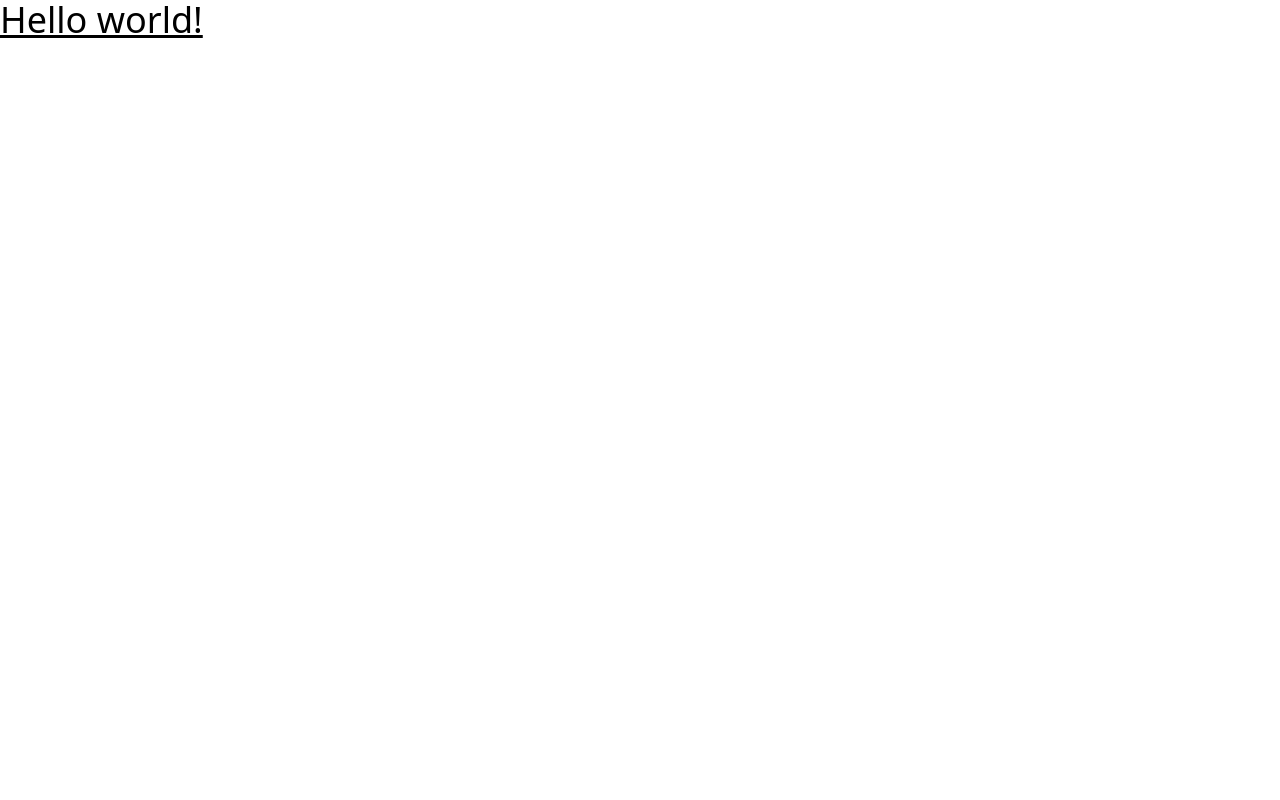
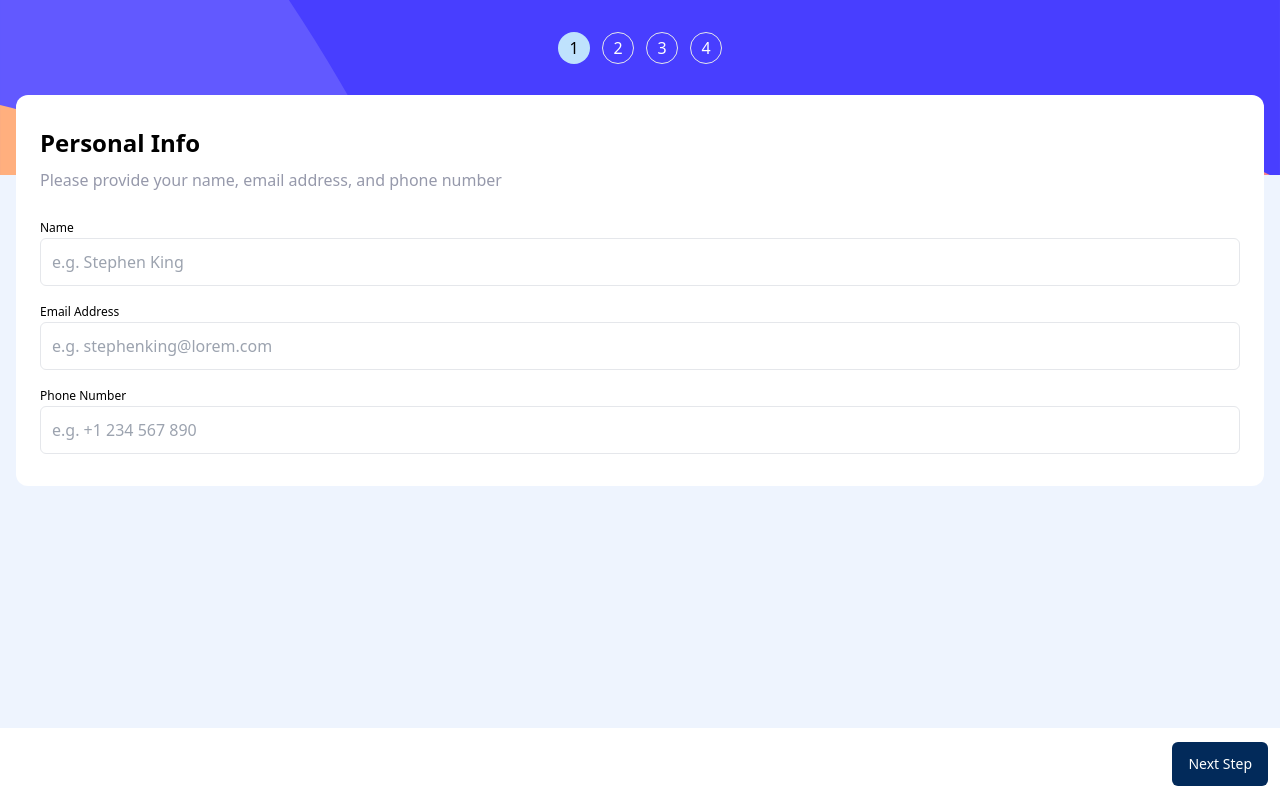
Before and after one commit to talhaimran777/multi-step-form-challenge, a Next.js app: page / in a window 1280 px wide. Built offline with nearby package versions, Linux system fonts and the light colour scheme.

Commit message:
Worked on step1 design.

```diff
--- /dev/null
+++ b/src/components/Footer.tsx
@@ -0,0 +1,11 @@
+const Footer = () => {
+  return (
+    <div className="bg-white h-[72px] flex items-center justify-end px-3 fixed w-full bottom-0">
+      <button className="bg-[#022a5a] text-white py-3 px-4 rounded-md text-sm">
+        Next Step
+      </button>
+    </div>
+  );
+};
+
+export default Footer;
--- /dev/null
+++ b/src/components/InputGroup.tsx
@@ -0,0 +1,26 @@
+import { InputGroupProps } from "interfaces/index";
+import React from "react";
+
+const InputGroup: React.FC<InputGroupProps> = ({
+  name,
+  label,
+  type,
+  placeholder,
+  inputClasses,
+}) => {
+  return (
+    <>
+      <label className="text-xs" htmlFor={name}>
+        {label}
+      </label>
+      <input
+        type={type}
+        name={name}
+        placeholder={placeholder}
+        className={`block border rounded-md p-[11px] w-full ${inputClasses}`}
+      />
+    </>
+  );
+};
+
+export default InputGroup;
--- /dev/null
+++ b/src/components/Layout.tsx
@@ -0,0 +1,16 @@
+import React from "react";
+import Step1Content from "components/Step1Content";
+import NavigationBar from "components/NavigationBar";
+import Footer from "components/Footer";
+
+const Layout = () => {
+  return (
+    <div className="h-screen w-screen bg-[#EEF4FE]">
+      <NavigationBar />
+      <Step1Content />
+      <Footer />
+    </div>
+  );
+};
+
+export default Layout;
--- /dev/null
+++ b/src/components/NavigationBar.tsx
@@ -0,0 +1,15 @@
+import Steps from "components/Steps";
+
+const NavigationBar = () => {
+  return (
+    <div
+      className={
+        'h-[175px] bg-[url("/images/bg-sidebar-mobile.svg")] bg-no-repeat bg-cover flex justify-center'
+      }
+    >
+      <Steps />
+    </div>
+  );
+};
+
+export default NavigationBar;
--- /dev/null
+++ b/src/components/Step1Content.tsx
@@ -0,0 +1,43 @@
+import InputGroup from "components/InputGroup";
+
+const Step1Content = () => {
+  return (
+    <>
+      <div className="bg-white px-6 py-8 rounded-xl mx-4 -mt-20">
+        <h1 className="text-2xl mb-[9px] font-bold">Personal Info</h1>
+        <p className="text-base mb-[22px] text-[#9699ab]">
+          Please provide your name, email address, and phone number
+        </p>
+
+        <div className="mb-3">
+          <InputGroup
+            name="name"
+            label="Name"
+            type="text"
+            placeholder="e.g. Stephen King"
+          />
+        </div>
+
+        <div className="mb-3">
+          <InputGroup
+            name="email"
+            label="Email Address"
+            type="email"
+            placeholder="e.g. stephenking@lorem.com"
+          />
+        </div>
+
+        <div>
+          <InputGroup
+            name="phoneNumber"
+            label="Phone Number"
+            type="text"
+            placeholder="e.g. +1 234 567 890"
+          />
+        </div>
+      </div>
+    </>
+  );
+};
+
+export default Step1Content;
--- /dev/null
+++ b/src/components/Steps.tsx
@@ -0,0 +1,44 @@
+import { Step } from "interfaces/index";
+
+const Steps = () => {
+  const steps: Step[] = [
+    {
+      number: 1,
+      isActive: true,
+    },
+    {
+      number: 2,
+      isActive: false,
+    },
+    {
+      number: 3,
+      isActive: false,
+    },
+    {
+      number: 4,
+      isActive: false,
+    },
+  ];
+
+  const Step = (step: Step) => {
+    const dynamicClasses = step.isActive ? "bg-[#bfe2fd]" : "border text-white";
+
+    return (
+      <span
+        className={`h-8 w-8 rounded-full flex justify-center items-center ${dynamicClasses}`}
+      >
+        {step.number}
+      </span>
+    );
+  };
+
+  return (
+    <>
+      <div className="mt-8 flex justify-between gap-3">
+        {steps.map((step) => Step(step))}
+      </div>
+    </>
+  );
+};
+
+export default Steps;
--- a/src/pages/index.tsx
+++ b/src/pages/index.tsx
@@ -1,3 +1,4 @@
+import Layout from "components/Layout";
 import Head from "next/head";
 
 export default function Home() {
@@ -10,9 +11,7 @@ export default function Home() {
         <link rel="icon" href="/favicon.ico" />
       </Head>
       <main>
-        <h1 className="text-4xl font-light underline">
-          Hello world!
-        </h1>
+        <Layout />
       </main>
     </>
   );
--- a/tsconfig.json
+++ b/tsconfig.json
@@ -17,7 +17,8 @@
     "paths": {
       "components/*": ["./src/components/*"],
       "styles/*": ["./src/styles/*"],
-      "images/*": ["./public/images/*"]
+      "images/*": ["./public/images/*"],
+      "interfaces/*": ["./src/interfaces/*"]
     }
   },
   "include": ["next-env.d.ts", "**/*.ts", "**/*.tsx"],
```
Also changed, not shown: src/interfaces/index.ts (added, +12 -0 lines), public/images/bg-sidebar-mobile.svg (added).
